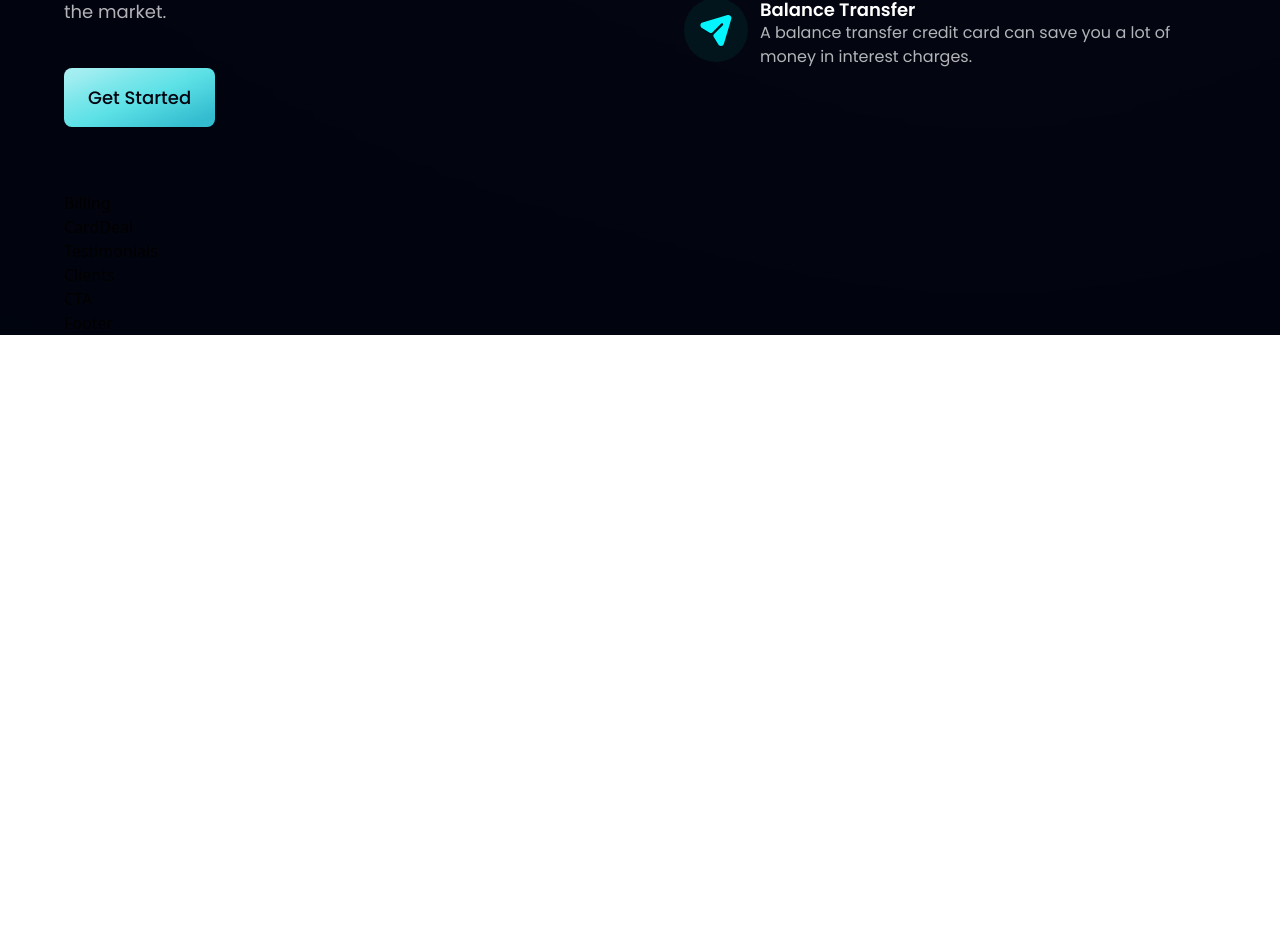
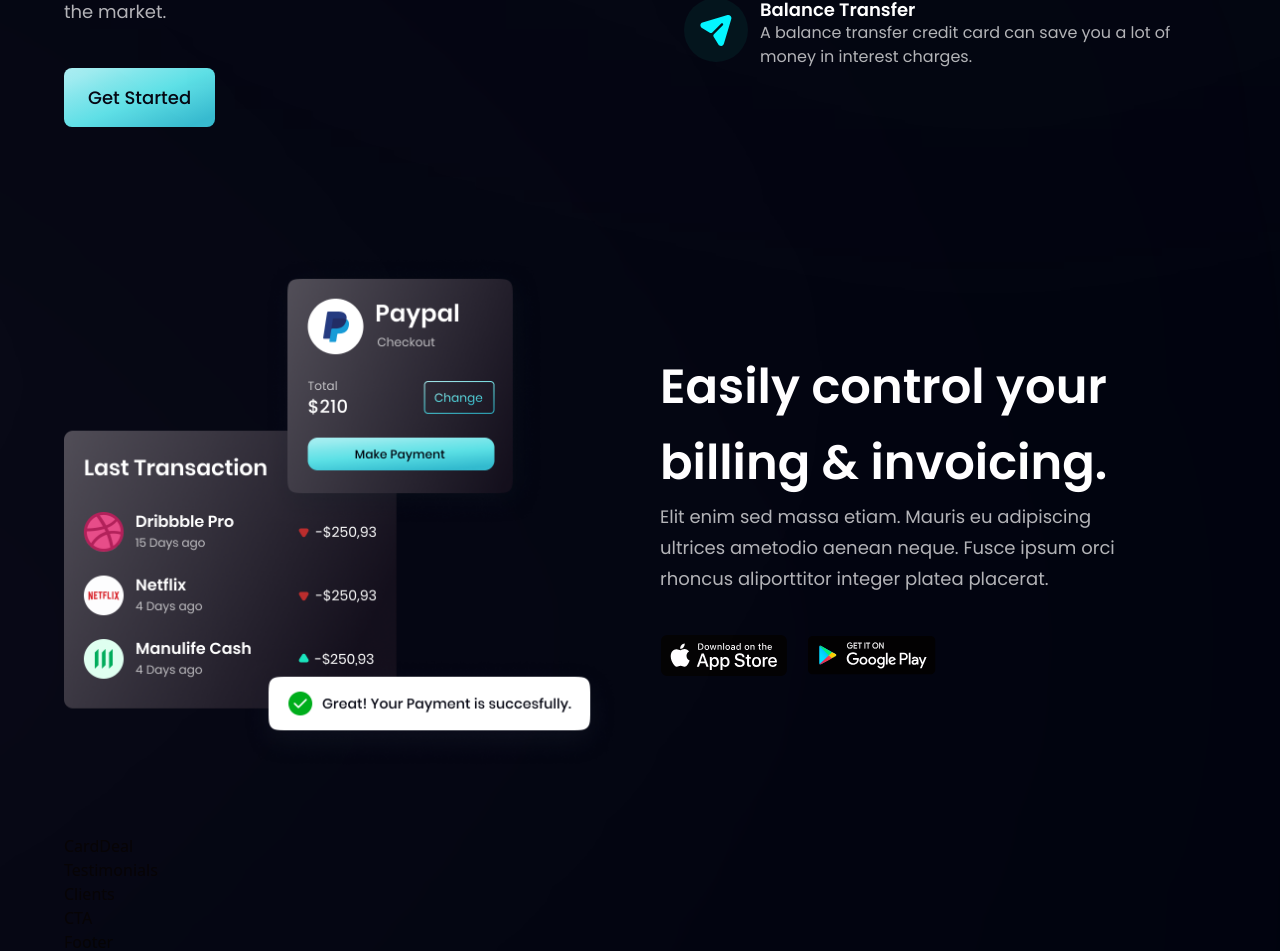
Before and after one commit to Akanimoh12/New-Modern-LandingPage, a React (Vite) app: page / in a window 1280 px wide. Shown: the part 1231-2182 px from the top of the page. Before the commit the page ends 1566 px from the top, so only its background shows below. Built offline with nearby package versions, Linux system fonts and the light colour scheme.

Commit message:
Akan: Worked on the billing section

```diff
--- a/src/components/Billing.jsx
+++ b/src/components/Billing.jsx
@@ -1,9 +1,32 @@
-import React from 'react'
+import { apple, bill, google } from "../assets"
+import styles, { layout } from "../style"
 
-const Billing = () => {
-  return (
-    <div>Billing</div>
+
+const Billing = () => (
+    <section id="product" className={layout.sectionReverse}>
+      <div className={layout.sectionImgReverse}>
+        <img src={bill} alt="" className="w-full h-full relative z-[5] " />
+
+        <div className="absolute z-[3] -left-1/2 top-0 w-[50%] h-[50%] rounded-full white__gradient "></div>
+        <div className="absolute z-[0] -left-1/2 bottom-0 w-[50%] h-[50%] rounded-full pink__gradient "></div>
+      </div>
+
+      <div className={layout.sectionInfo}>
+        <h2 className={styles.heading2}>
+        Easily control your <br className="sm:block hidden" /> billing & invoicing.
+        </h2>
+        <p className={`${styles.paragraph} max-w-[470px] `}>
+        Elit enim sed massa etiam. Mauris eu adipiscing ultrices ametodio aenean neque. Fusce ipsum orci rhoncus aliporttitor integer platea placerat.
+        </p>
+
+        <div className="flex flex-row flex-wrap sm:mt-10 mt-6 ">
+          <img src={apple} alt="google_play" className="w-[128px] h-[42px] object-contain mr-5 cursor-pointer" />
+          <img src={google} alt="google_play" className="w-[128px] h-[42px] object-contain cursor-pointer" />
+
+        </div>
+      </div>
+    </section>
   )
-}
+
 
 export default Billing
```
